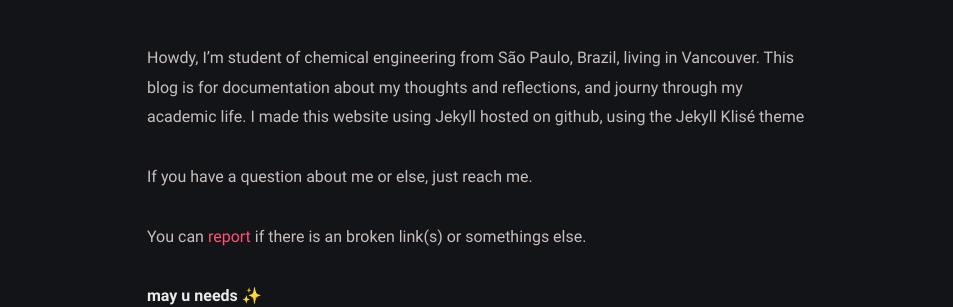
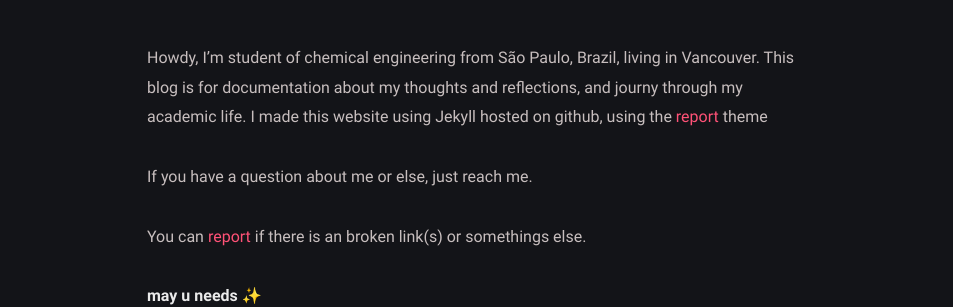
Before and after one commit to Pistachihen/pistachi.github.io, a Jekyll site: the page built from about.md, in a window 1280 px wide. Shown: the part 258-565 px from the top of the page, without its empty margins (163-1116 px from the left). Built offline with Jekyll 4.4.1, drawn with Linux system fonts in a browser that asks for light colours.

Commit message:
about.md: changed

```diff
--- a/about.md
+++ b/about.md
@@ -5,7 +5,7 @@ layout: page
 comments: false
 ---
 
-Howdy, I'm student of chemical engineering from São Paulo, Brazil, living in Vancouver. This blog is for documentation about my thoughts and reflections, and journy through my academic life. I made this website using Jekyll hosted on github, using the Jekyll Klisé theme
+Howdy, I'm student of chemical engineering from São Paulo, Brazil, living in Vancouver. This blog is for documentation about my thoughts and reflections, and journy through my academic life. I made this website using Jekyll hosted on github, using the [report](http://github.com/piharpi/jekyll-klise/issues/new) theme
 
 If you have a question about me or else, just reach me.
 
```
